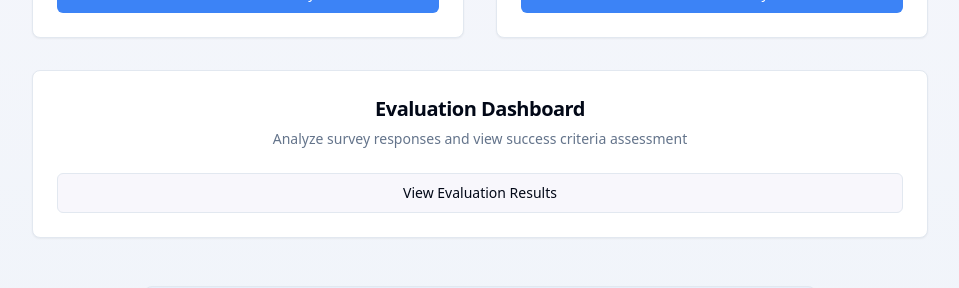
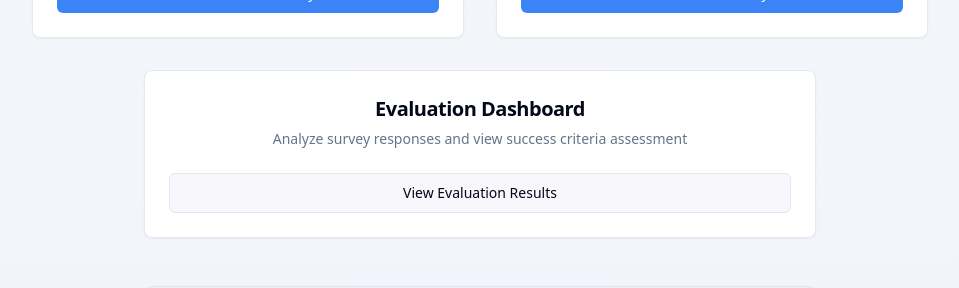
Before and after one commit to VISION-RY/swing-data-capture-form, a React (Vite) app: page / in a window 1280 px wide. Shown: the part 616-904 px from the top of the page, without its empty margins (160-1119 px from the left). Built offline with nearby package versions, Linux system fonts and the light colour scheme.

Commit message:
Reverted to commit e3b227c35af0c222c152bb62a532e0cc03775449

```diff
--- a/src/pages/Index.tsx
+++ b/src/pages/Index.tsx
@@ -72,7 +72,7 @@ const Index = () => {
           </Card>
         </div>
 
-        <div className="grid md:grid-cols-1 gap-4 max-w-4xl mx-auto mt-8">
+        <div className="max-w-2xl mx-auto mt-8">
           <Card className="shadow-form hover:shadow-lg transition-shadow duration-300">
             <CardHeader className="text-center">
               <CardTitle className="text-xl">Evaluation Dashboard</CardTitle>
```
